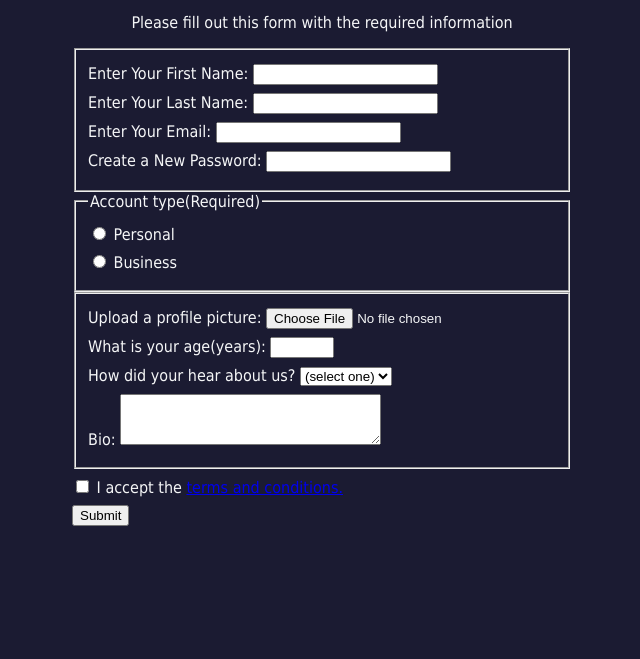
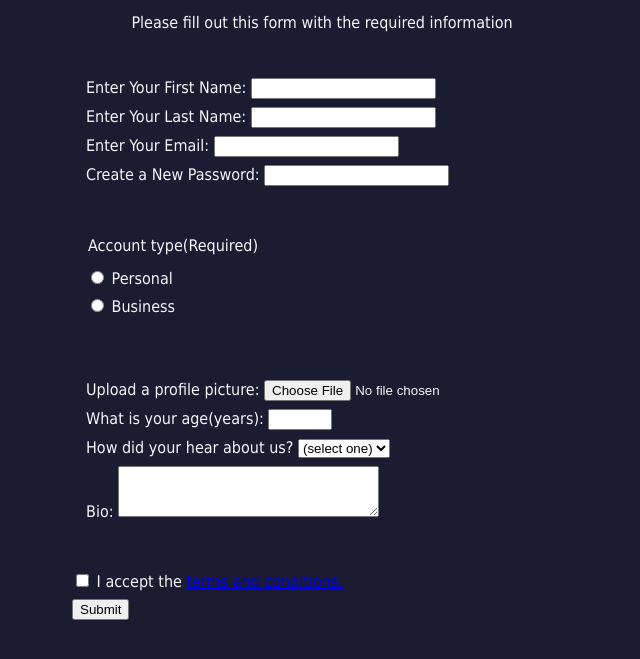
Before and after one commit to Nandanagopi416/Registration-Form, a plain HTML site: page Index.html in a window 1280 px wide. Shown: the part 57-716 px from the top of the page, without its empty margins (318-958 px from the left). Drawn offline with Linux system fonts and the light colour scheme.

Commit message:
Removed border

```diff
--- a/styles.css
+++ b/styles.css
@@ -20,3 +20,8 @@ form{
     min-width: 300px;
     width: 60vw;
 }
+fieldset{
+    border: none;
+    margin-top: 2rem;
+    margin-bottom: 2rem;
+}
```
